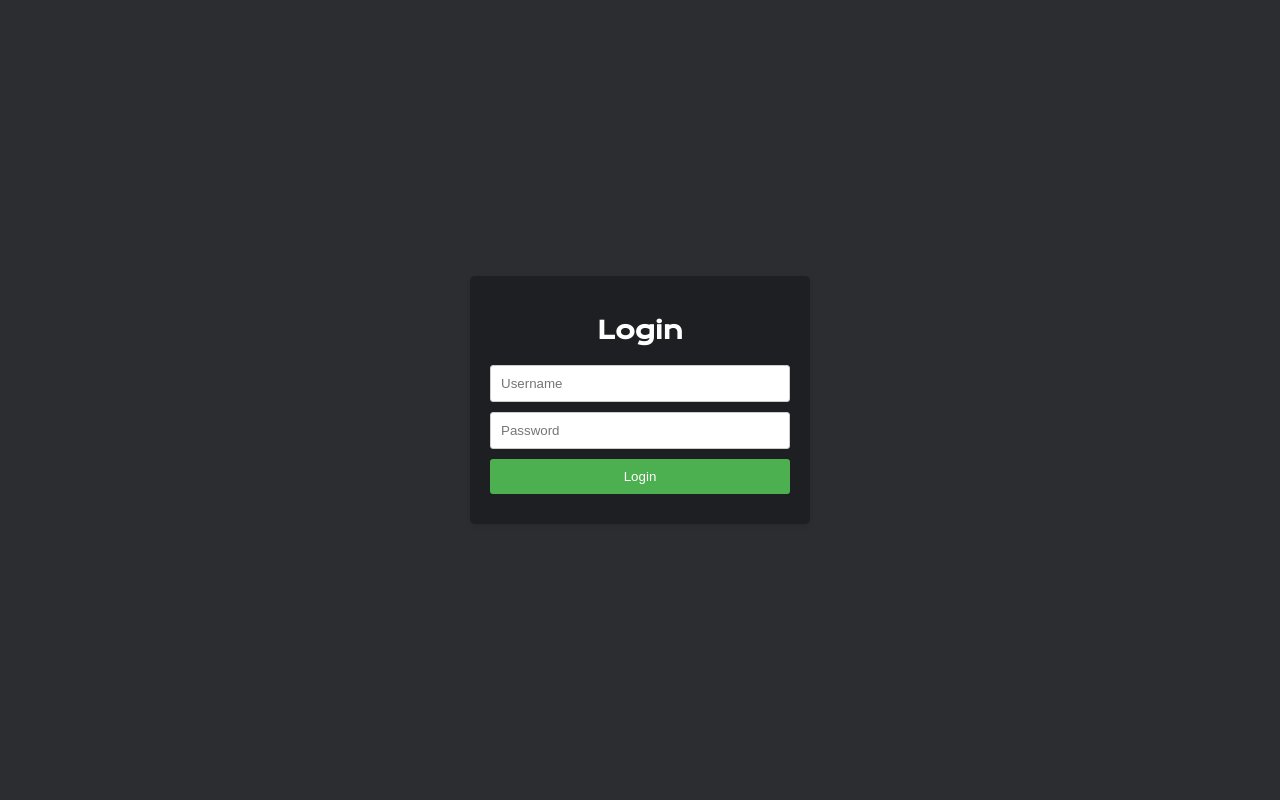
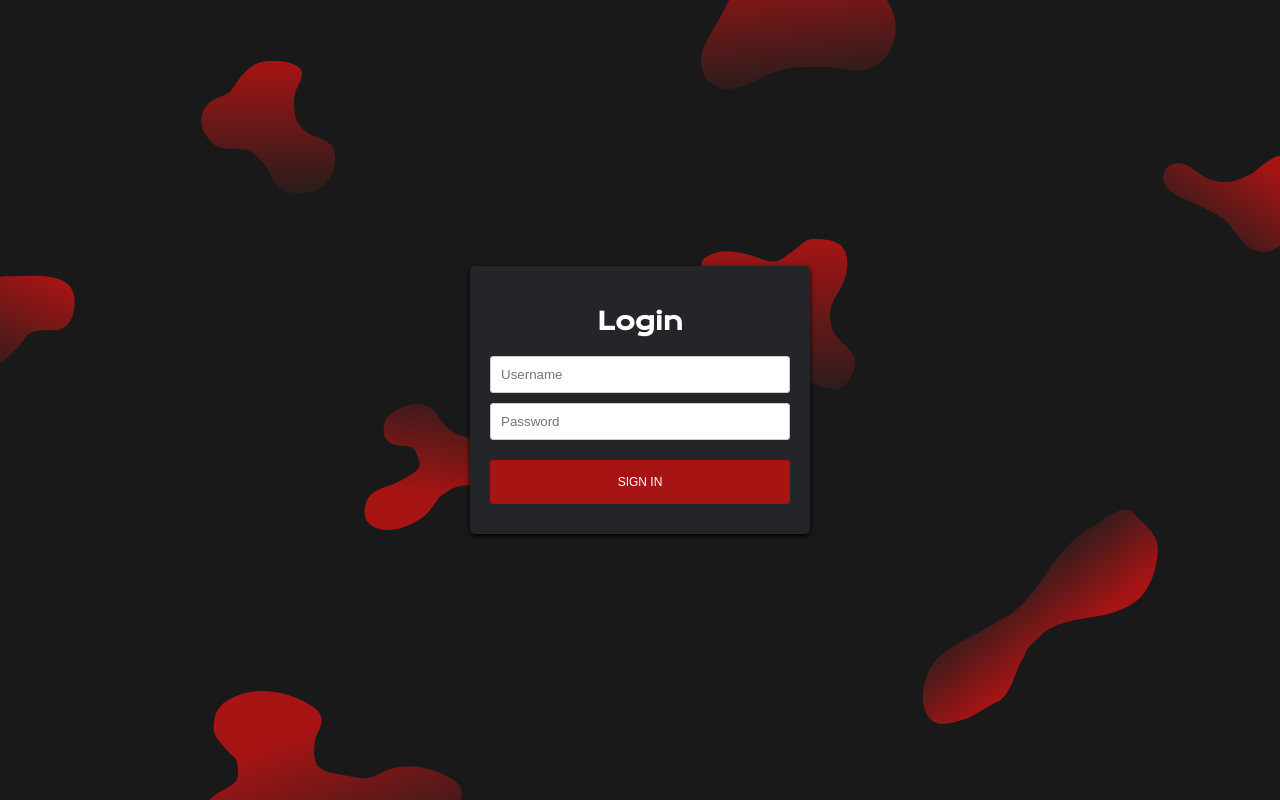
Before and after one commit to chuongCode/kurator-music, a plain HTML site: page login.html in a window 1280 px wide. Drawn offline with nearby package versions, Linux system fonts and the light colour scheme.

Commit message:
Login page styles

```diff
--- a/css/login.css
+++ b/css/login.css
@@ -6,16 +6,20 @@ body {
     height: 100vh;
     margin: 0;
     padding: 0;
-    background-color: #2C2D30;
+    background-color: #191919;
+    background-image: url('../images/login_bg.svg');
+    background-size: cover;
+    background-position: center;
 }
 
 .login-container {
     width: 300px;
     padding: 20px;
-    background-color: #1E1F22;
+    background-color: #242528;
     border-radius: 5px;
     box-shadow: 0 2px 5px rgba(0, 0, 0, 0.1);
     padding-bottom: 30px;
+    box-shadow: 0 2px 5px rgba(0, 0, 0, 2);
 }
 
 .login-container h2 {
@@ -32,14 +36,33 @@ body {
     margin-bottom: 10px;
     border: 1px solid #ccc;
     border-radius: 3px;
+    transition: background-color 0.3s ease, color 0.3s ease;
+    color: #fff;
+}
+
+.login-container input[type="text"]:focus,
+.login-container input[type="password"]:focus {
+    background-color: #383838;
+}
+
+.login-container input[type="text"]:not(:focus),
+.login-container input[type="password"]:not(:focus) {
+    color: #000;
 }
 
 .login-container button {
     width: 100%;
-    padding: 10px;
-    background-color: #4CAF50;
+    padding: 15px 10px;
+    margin-top: 10px;
+    background-color: #A61414;
     color: #fff;
     border: none;
+    font-size: 12px;
     border-radius: 3px;
     cursor: pointer;
 }
+
+.login-container button:hover {
+    transform: scale(1.01);
+    box-shadow: 0 0 10px rgba(0, 0, 0, 5);
+}
--- a/login.html
+++ b/login.html
@@ -10,7 +10,7 @@
         <h2>Login</h2>
         <input type="text" placeholder="Username">
         <input type="password" placeholder="Password">
-        <button>Login</button>
+        <button>SIGN IN</button>
     </div>
 </body>
 </html>
```
Also changed, not shown: images/login_bg.svg (added).
